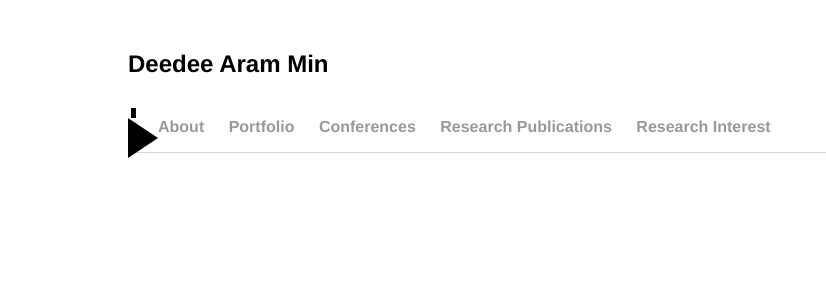
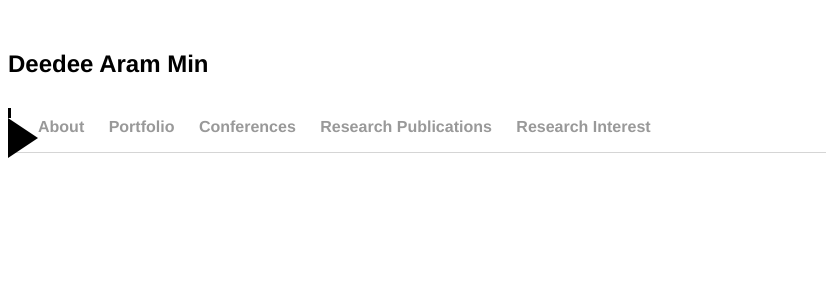
Before and after one commit to mindeed/mindeed.github.io, a Jekyll site: the page built from index.html, in a window 1280 px wide. Shown: the top 300 px of the page, without its empty margins (0-826 px from the left). Built offline with Jekyll 4.4.1, drawn with Linux system fonts in a browser that asks for light colours.

Commit message:
Update main.css

```diff
--- a/css/main.css
+++ b/css/main.css
@@ -1,16 +1,16 @@
 body {
-    margin: 50px auto;
+   /* margin: 50px auto;*/
     width: 80%;
     margin-top: 50px;
 }
 
 .arrow {
-  width: 8px;
+  width: 3px;
 }
 
 .line {
   margin-top: 14px;
-  width: 5px;
+  width: 3px;
   background: #000000;
   height: 10px;
   float: right;
```
